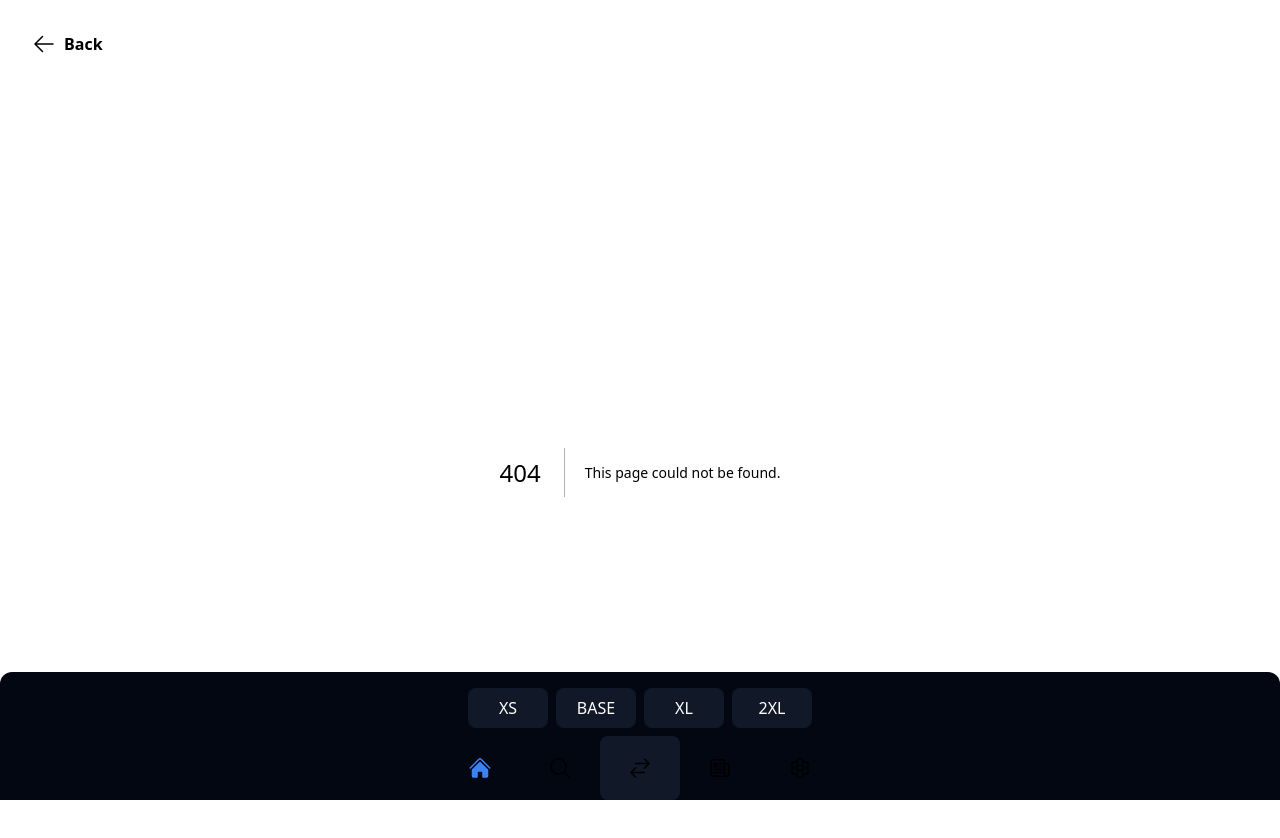
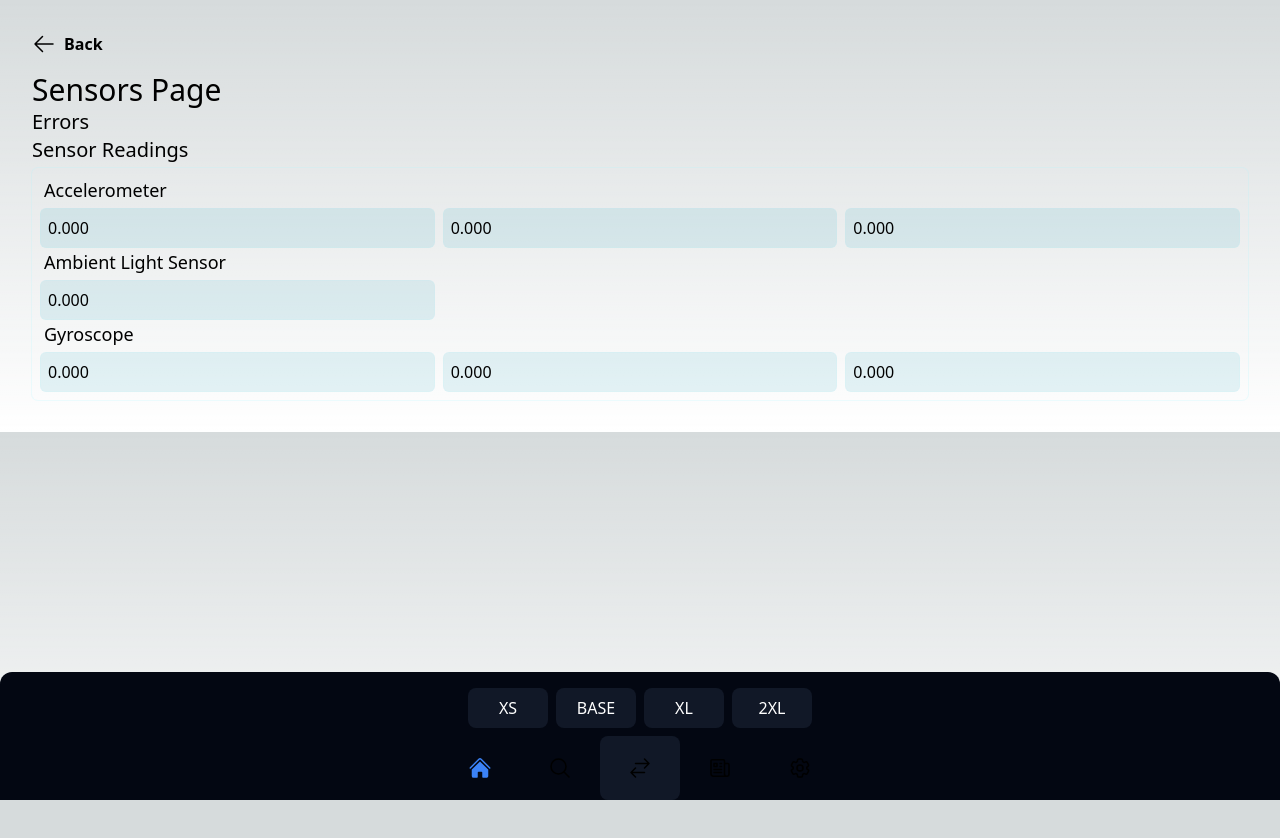
Before and after one commit to christoff-linde/alt-accessibility-web, a Next.js app: page /sensors in a window 1280 px wide. Before the commit this address had no page. Shown: the top 838 px of the page. After the commit the page ends 800 px from the top, so only its background shows below. Built offline with nearby package versions, Linux system fonts and the light colour scheme; a web font is replaced by a local one.

Commit message:
feat: add initial Sensor API integration
- Add types for w3c-generic-sensors
- Add lazy loading for Sensors component to cater for Sensors not available at SSR time
- Add basic display for verifying Sensor data

```diff
--- /dev/null
+++ b/app/components/Sensors.tsx
@@ -0,0 +1,101 @@
+/* eslint-disable no-undef */
+'use client';
+
+import { useMemo, useState } from 'react';
+
+const Sensors = () => {
+  const [acceleration, setAcceleration] = useState({ x: 0, y: 0, z: 0 });
+  const [gyroAcceleration, setGyroAcceleration] = useState({
+    x: 0,
+    y: 0,
+    z: 0,
+  });
+  const [lightLevel, setLightLevel] = useState(0);
+
+  navigator.permissions.query({ name: 'accelerometer' }).then((result) => {
+    if (result.state === 'denied') {
+      console.log('Permission to use accelerometer sensor is denied.');
+      return;
+    } else if (result.state === 'prompt') {
+      console.log('Permission to use accelerometer sensor is prompt.');
+      return;
+    }
+    // Use the sensor.
+  });
+
+  const acl = new Accelerometer({ frequency: 60 });
+  acl.addEventListener('reading', () => {
+    setAcceleration({ x: acl.x ?? 0, y: acl.y ?? 0, z: acl.z ?? 0 });
+  });
+
+  let lightSensor: AmbientLightSensor | null = null;
+  if ('AmbientLightSensor' in window) {
+    lightSensor = new AmbientLightSensor();
+    lightSensor.addEventListener('reading', () => {
+      return setLightLevel(lightSensor?.illuminance ?? 0);
+    });
+    lightSensor.addEventListener('error', (event) => {
+      console.log(event.error.name, event.error.message);
+    });
+  }
+
+  let gyroscope = new Gyroscope({ frequency: 60 });
+  gyroscope.addEventListener('reading', () => {
+    setGyroAcceleration({
+      x: gyroscope.x ?? 0,
+      y: gyroscope.y ?? 0,
+      z: gyroscope.z ?? 0,
+    });
+  });
+
+  useMemo(() => {
+    acl.start();
+    if (lightSensor) lightSensor.start();
+    gyroscope.start();
+    // eslint-disable-next-line react-hooks/exhaustive-deps
+  }, []);
+
+  return (
+    <div>
+      <div>
+        <h2 className='text-xl'>Errors</h2>
+      </div>
+      <h2 className='text-xl'>Sensor Readings</h2>
+      <div className='mt-1 rounded-md p-2 ring-1 ring-cyan-200/20'>
+        <p className='mb-1 ml-1 text-lg'>Accelerometer</p>
+        <div className='grid w-full grid-cols-3 gap-2'>
+          <p className='rounded-md bg-cyan-600/10 p-2 ring-1 ring-inset ring-cyan-200/10'>
+            {acceleration.x.toPrecision(4)}
+          </p>
+          <p className='rounded-md bg-cyan-600/10 p-2 ring-1 ring-inset ring-cyan-200/10'>
+            {acceleration.y.toPrecision(4)}
+          </p>
+          <p className='rounded-md bg-cyan-600/10 p-2 ring-1 ring-inset ring-cyan-200/10'>
+            {acceleration.z.toPrecision(4)}
+          </p>
+        </div>
+
+        <p className='mb-1 ml-1 text-lg'>Ambient Light Sensor</p>
+        <div className='grid w-full grid-cols-3 gap-2'>
+          <p className='rounded-md bg-cyan-600/10 p-2 ring-1 ring-inset ring-cyan-200/10'>
+            {lightLevel.toPrecision(4)}
+          </p>
+        </div>
+        <p className='mb-1 ml-1 text-lg'>Gyroscope</p>
+        <div className='grid w-full grid-cols-3 gap-2'>
+          <p className='rounded-md bg-cyan-600/10 p-2 ring-1 ring-inset ring-cyan-200/10'>
+            {gyroAcceleration.x.toPrecision(4)}
+          </p>
+          <p className='rounded-md bg-cyan-600/10 p-2 ring-1 ring-inset ring-cyan-200/10'>
+            {gyroAcceleration.y.toPrecision(4)}
+          </p>
+          <p className='rounded-md bg-cyan-600/10 p-2 ring-1 ring-inset ring-cyan-200/10'>
+            {gyroAcceleration.z.toPrecision(4)}
+          </p>
+        </div>
+      </div>
+    </div>
+  );
+};
+
+export default Sensors;
--- /dev/null
+++ b/app/sensors/page.tsx
@@ -0,0 +1,15 @@
+import dynamic from 'next/dynamic';
+const SensorsComponent = dynamic(() => import('../components/Sensors'), {
+  ssr: false,
+});
+
+const SensorsPage = () => {
+  return (
+    <div>
+      <h1 className='text-3xl'>Sensors Page</h1>
+      <SensorsComponent />
+    </div>
+  );
+};
+
+export default SensorsPage;
--- a/package.json
+++ b/package.json
@@ -16,6 +16,7 @@
     "@types/node": "20.3.3",
     "@types/react": "18.2.14",
     "@types/react-dom": "18.2.6",
+    "@types/w3c-generic-sensor": "^1.0.6",
     "autoprefixer": "10.4.14",
     "eslint": "8.48.0",
     "next": "13.4.19",
```
Also changed, not shown: 1 other file (tests, documents, lock files or other folders).
